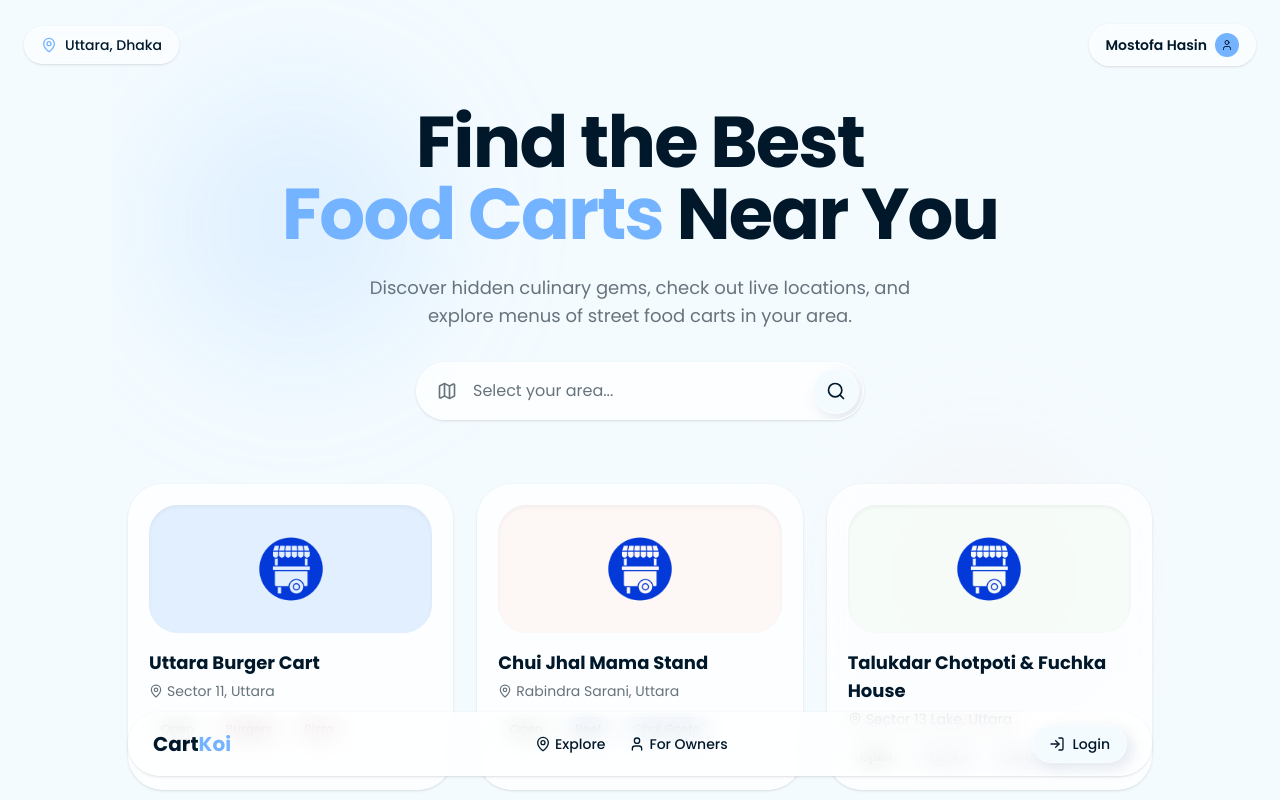
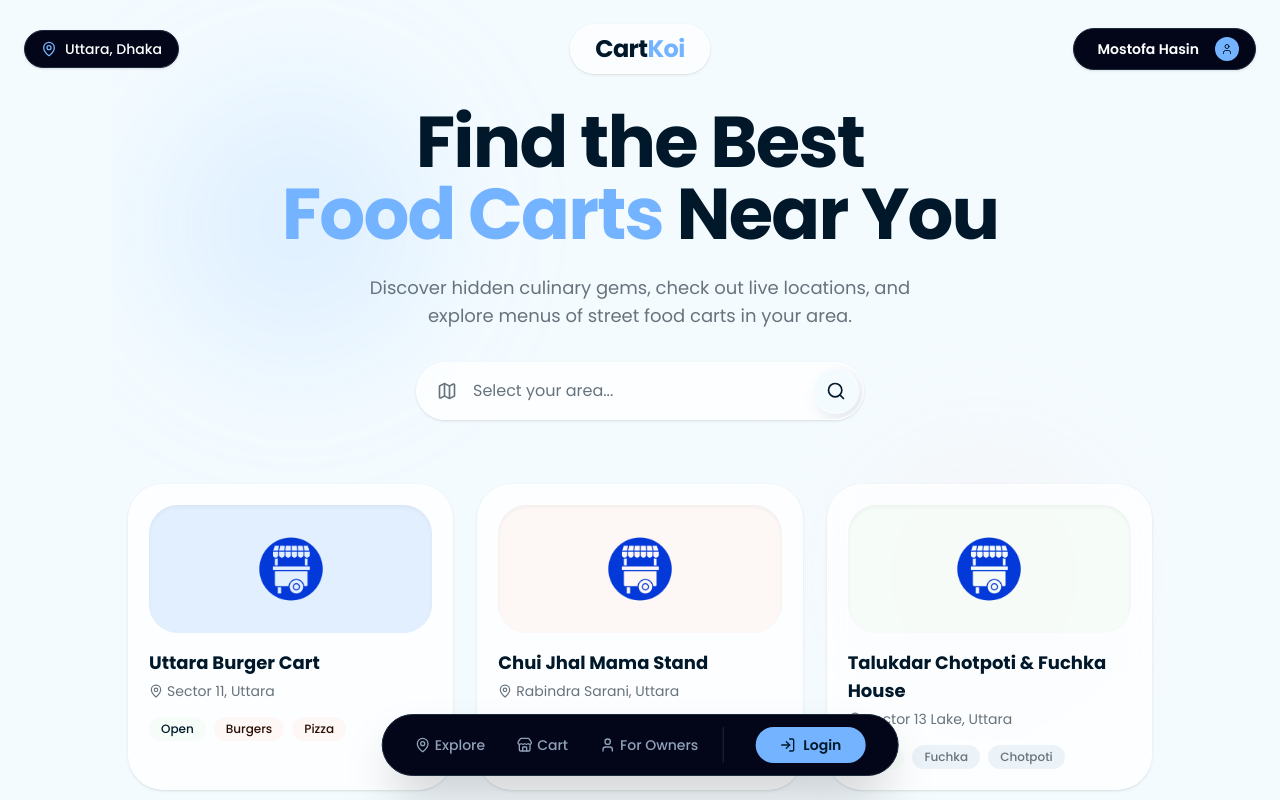
Before and after one commit to Mostofa-Hasin-Mahdi/CartKoi, a Next.js app in the folder client/: page / in a window 1280 px wide. Shown: the top 800 px of the page. Built offline with nearby package versions, Linux system fonts and the light colour scheme.

Commit message:
Nav bar: completely removed transparency effects; Top Bar: transparency removed and cartkoi logo added

```diff
--- a/client/src/components/NavBar.tsx
+++ b/client/src/components/NavBar.tsx
@@ -2,40 +2,50 @@
 
 import Link from "next/link";
 import { motion } from "framer-motion";
-import { MapPin, User, LogIn } from "lucide-react";
+import { MapPin, User, LogIn, Store } from "lucide-react";
 
 export default function NavBar() {
   return (
-    // framer-motion helps us animate the navbar sliding up when the page loads
     <motion.header
       initial={{ y: 100, opacity: 0 }}
       animate={{ y: 0, opacity: 1 }}
       transition={{ duration: 0.5, ease: "easeOut" }}
-      // 'fixed' keeps it floating at the bottom like a dock.
-      // 'glass-panel' is our custom class from globals.css that adds the blur, translucent bg, and border.
-      className="fixed bottom-6 left-1/2 -translate-x-1/2 w-11/12 max-w-5xl z-50 rounded-full glass-panel px-6 py-3 flex items-center justify-between"
+      // Completely solid dark background (bg-slate-950).
+      // Always floating: bottom-4 on mobile, bottom-6 on desktop.
+      className="fixed z-50 flex items-center bg-slate-950 text-white border border-slate-800 shadow-2xl transition-all duration-300 bottom-4 md:bottom-6 left-1/2 -translate-x-1/2 w-[95%] md:w-max rounded-full px-4 py-3 md:px-8 md:py-3 justify-around"
     >
-      <div className="flex items-center gap-2">
-        {/* CartKoi logo placeholder */}
-        <Link href="/" className="text-xl font-bold text-foreground">
-          Cart<span className="text-primary">Koi</span>
+      <nav className="flex items-center w-full justify-around md:justify-center md:gap-8 flex-1">
+
+        {/* Explore Tab */}
+        <Link href="#explore" className="flex flex-col md:flex-row items-center gap-1 text-slate-400 hover:text-white transition-colors">
+          <MapPin size={22} className="md:w-4 md:h-4" />
+          <span className="text-[10px] md:text-sm font-medium mt-1 md:mt-0">Explore</span>
         </Link>
-      </div>
 
-      <nav className="flex items-center gap-3 md:gap-6">
-        <Link href="#explore" className="text-xs md:text-sm font-medium hover:text-primary transition-colors flex items-center gap-1">
-          <MapPin size={16} /> <span className="hidden sm:inline">Explore</span>
+        {/* Carts Tab */}
+        <Link href="#carts" className="flex flex-col md:flex-row items-center gap-1 text-slate-400 hover:text-white transition-colors">
+          <Store size={22} className="md:w-4 md:h-4" />
+          <span className="text-[10px] md:text-sm font-medium mt-1 md:mt-0">Cart</span>
         </Link>
-        <Link href="#owners" className="text-xs md:text-sm font-medium hover:text-primary transition-colors flex items-center gap-1">
-          <User size={16} /> <span className="hidden sm:inline">For Owners</span>
+
+        {/* For Owners Tab */}
+        <Link href="#owners" className="flex flex-col md:flex-row items-center gap-1 text-slate-400 hover:text-white transition-colors">
+          <User size={22} className="md:w-4 md:h-4" />
+          <span className="text-[10px] md:text-sm font-medium mt-1 md:mt-0">For Owners</span>
+        </Link>
+
+        {/* Login Tab (Mobile Only) */}
+        <Link href="/login" className="flex md:hidden flex-col items-center gap-1 text-slate-400 hover:text-white transition-colors">
+          <LogIn size={22} />
+          <span className="text-[10px] font-medium mt-1">Login</span>
         </Link>
       </nav>
 
-      <div>
-        {/* Using our neumorph-flat class for a soft 3D button effect */}
+      {/* Desktop Login Button */}
+      <div className="hidden md:block md:pl-8 md:border-l md:border-slate-800 md:ml-6">
         <Link
           href="/login"
-          className="flex items-center gap-2 px-4 py-2 rounded-full neumorph-flat text-sm font-medium text-primary-foreground hover:neumorph-pressed transition-shadow bg-primary"
+          className="flex items-center gap-2 px-6 py-2 rounded-full bg-primary text-primary-foreground text-sm font-semibold hover:opacity-90 transition-opacity"
         >
           <LogIn size={16} /> Login
         </Link>
--- a/client/src/components/TopBar.tsx
+++ b/client/src/components/TopBar.tsx
@@ -1,21 +1,32 @@
 "use client";
 
+import Link from "next/link";
 import { MapPin, User } from "lucide-react";
 
 export default function TopBar() {
   return (
-    <div className="absolute top-0 left-0 w-full p-4 md:p-6 flex justify-between items-center z-50">
+    <div className="absolute top-0 left-0 w-full p-4 md:p-6 grid grid-cols-3 items-center z-50 gap-2">
       {/* Location Top Left */}
-      <div className="flex items-center gap-1.5 md:gap-2 text-foreground font-medium bg-white/95 md:bg-white/50 md:backdrop-blur-md px-3 py-1.5 md:px-4 md:py-2 rounded-full border border-white/60 shadow-sm text-xs md:text-sm">
-        <MapPin size={16} className="text-primary" />
-        <span className="whitespace-nowrap">Uttara, Dhaka</span>
+      <div className="justify-self-start flex items-center gap-1.5 md:gap-2 text-white font-medium bg-slate-950 px-2.5 py-1.5 md:px-4 md:py-2 rounded-full border border-slate-800 shadow-sm text-xs md:text-sm">
+        <MapPin size={16} className="text-primary shrink-0" />
+        {/* Hide text on very small screens to prevent overlap, show on sm and up */}
+        <span className="hidden sm:inline whitespace-nowrap">Uttara, Dhaka</span>
+      </div>
+
+      {/* Center Logo */}
+      <div className="justify-self-center">
+        {/* We use a glass pill for the logo so it stands out from the background while keeping the soft theme */}
+        <Link href="/" className="text-lg md:text-2xl font-black text-foreground tracking-tight bg-white/60 backdrop-blur-md px-4 py-1.5 md:px-6 md:py-2 rounded-full border border-white/60 shadow-sm whitespace-nowrap flex items-center">
+          Cart<span className="text-primary">Koi</span>
+        </Link>
       </div>
 
       {/* Username Pill Top Right */}
-      <div className="flex items-center gap-1.5 md:gap-2 bg-white/95 md:bg-white/50 md:backdrop-blur-md px-3 py-1.5 md:px-4 md:py-2 rounded-full border border-white/60 shadow-sm">
-        <span className="text-xs md:text-sm font-semibold text-foreground whitespace-nowrap overflow-hidden text-ellipsis max-w-[80px] md:max-w-none">Mostofa Hasin</span>
-        <div className="w-5 h-5 md:w-6 md:h-6 rounded-full bg-primary flex shrink-0 items-center justify-center text-primary-foreground">
-          <User size={12} />
+      <div className="justify-self-end flex items-center gap-1.5 md:gap-2 bg-slate-950 px-1.5 py-1.5 md:px-4 md:py-2 rounded-full border border-slate-800 shadow-sm">
+        {/* Hide text on very small screens */}
+        <span className="text-xs md:text-sm font-semibold text-white whitespace-nowrap hidden sm:inline px-2">Mostofa Hasin</span>
+        <div className="w-7 h-7 md:w-6 md:h-6 rounded-full bg-primary flex shrink-0 items-center justify-center text-primary-foreground">
+          <User size={14} className="md:w-[12px] md:h-[12px]" />
         </div>
       </div>
     </div>
```
